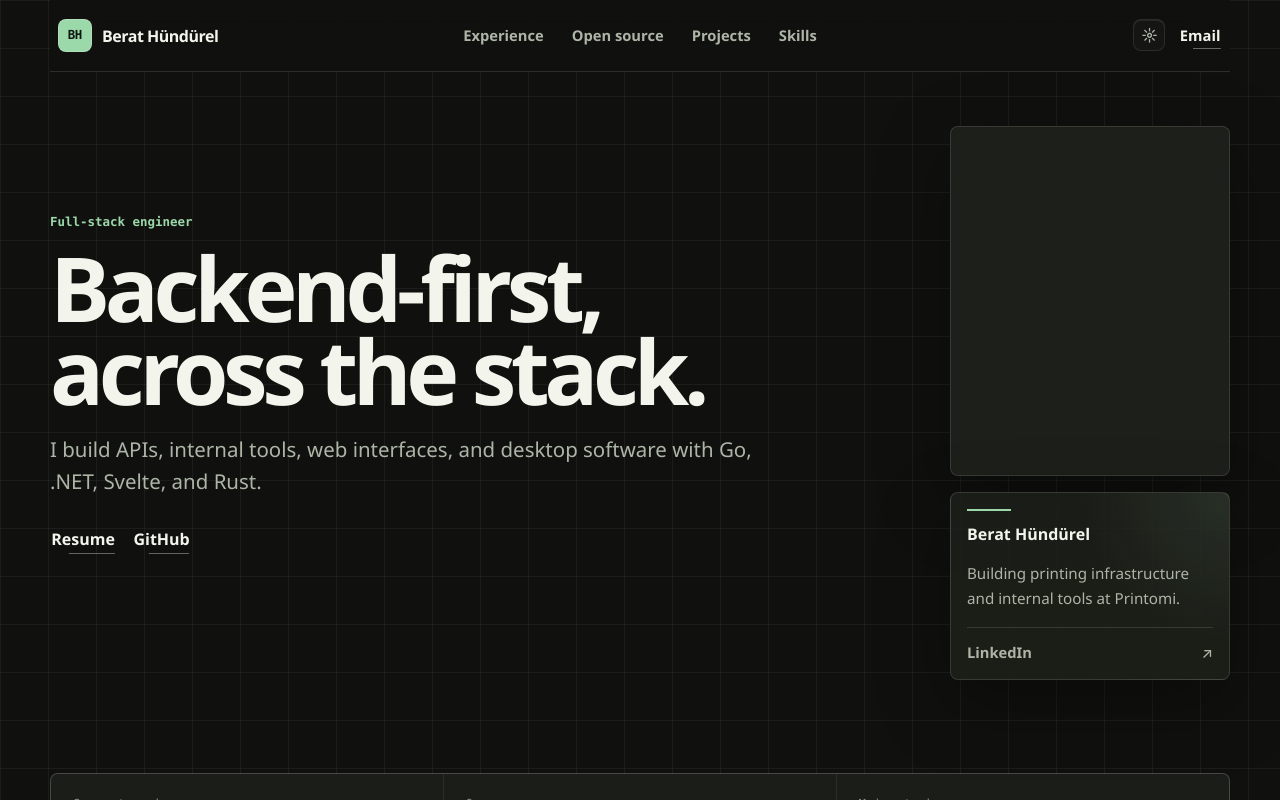
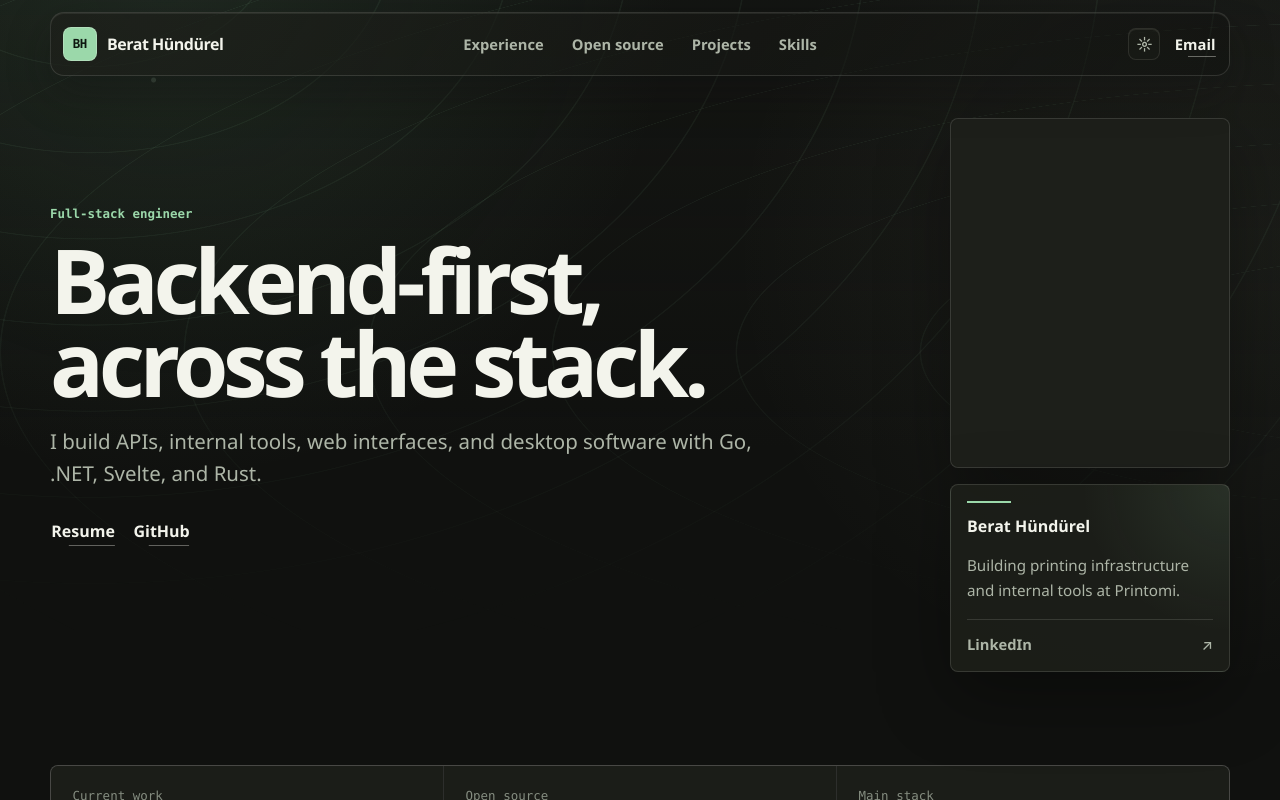
Before and after one commit to BeratHundurel/portfolio, a SvelteKit app: page / in a window 1280 px wide. Shown: the top 800 px of the page. Built offline with nearby package versions, Linux system fonts and the light colour scheme.

Commit message:
Add ambient gradients and frosted header

```diff
--- a/src/routes/layout.css
+++ b/src/routes/layout.css
@@ -16,7 +16,11 @@
 	--accent-soft: rgba(155, 216, 170, 0.12);
 	--profile-glow: rgba(155, 216, 170, 0.1);
 	--accent-text: #0d160f;
-	--grid-line: rgba(243, 244, 236, 0.055);
+	--ambient-primary: rgba(105, 166, 122, 0.14);
+	--ambient-secondary: rgba(204, 215, 180, 0.06);
+	--contour-line: rgba(155, 216, 170, 0.09);
+	--signal-node: rgba(196, 232, 202, 0.22);
+	--field-opacity: 0.78;
 	--grain-opacity: 0.28;
 	--shadow: 0 24px 70px rgba(0, 0, 0, 0.35);
 	--section-wash: linear-gradient(
@@ -50,7 +54,11 @@
 	--accent-soft: rgba(44, 117, 82, 0.11);
 	--profile-glow: rgba(44, 117, 82, 0.16);
 	--accent-text: #f8fff9;
-	--grid-line: rgba(17, 20, 15, 0.055);
+	--ambient-primary: rgba(44, 117, 82, 0.13);
+	--ambient-secondary: rgba(143, 126, 92, 0.08);
+	--contour-line: rgba(44, 117, 82, 0.1);
+	--signal-node: rgba(44, 117, 82, 0.28);
+	--field-opacity: 0.62;
 	--grain-opacity: 0.14;
 	--shadow: 0 14px 36px rgba(33, 43, 28, 0.075);
 	--section-wash: linear-gradient(
@@ -74,18 +82,49 @@ html {
 }
 
 body {
+	position: relative;
+	isolation: isolate;
 	margin: 0;
 	min-width: 320px;
 	min-height: 100dvh;
 	font-family: var(--sans);
 	color: var(--text);
 	background:
-		linear-gradient(90deg, var(--grid-line) 1px, transparent 1px),
-		linear-gradient(var(--grid-line) 1px, transparent 1px), var(--bg);
-	background-size: 48px 48px;
+		radial-gradient(circle at 13% -4%, var(--ambient-primary), transparent 32rem),
+		radial-gradient(circle at 92% 31%, var(--ambient-secondary), transparent 28rem),
+		linear-gradient(180deg, color-mix(in srgb, var(--bg-soft) 42%, transparent), transparent 28rem),
+		var(--bg);
+	background-attachment: fixed;
 	text-rendering: optimizeLegibility;
 	-webkit-font-smoothing: antialiased;
 	-moz-osx-font-smoothing: grayscale;
+}
+
+body::after {
+	position: fixed;
+	inset: 0;
+	z-index: -1;
+	pointer-events: none;
+	content: '';
+	opacity: var(--field-opacity);
+	background:
+		radial-gradient(circle at 12% 10%, var(--signal-node) 0 2px, transparent 3px),
+		radial-gradient(circle at 76% 24%, var(--signal-node) 0 1px, transparent 2px),
+		radial-gradient(circle at 91% 47%, var(--signal-node) 0 2px, transparent 3px),
+		repeating-radial-gradient(
+			ellipse at 7% -9%,
+			transparent 0 4.4rem,
+			var(--contour-line) 4.45rem 4.5rem,
+			transparent 4.55rem 7.35rem
+		),
+		repeating-radial-gradient(
+			ellipse at 109% 44%,
+			transparent 0 6.6rem,
+			var(--contour-line) 6.65rem 6.7rem,
+			transparent 6.75rem 11.5rem
+		);
+	-webkit-mask-image: linear-gradient(to bottom, #000 0%, rgba(0, 0, 0, 0.8) 42%, transparent 82%);
+	mask-image: linear-gradient(to bottom, #000 0%, rgba(0, 0, 0, 0.8) 42%, transparent 82%);
 }
 
 body::before {
@@ -176,20 +215,28 @@ p {
 
 .site-nav {
 	position: sticky;
-	top: 0;
+	top: 0.75rem;
 	z-index: 50;
 	display: flex;
 	align-items: center;
 	justify-content: space-between;
 	gap: 1rem;
 	width: min(1180px, calc(100% - 2rem));
-	height: 72px;
+	height: 64px;
 	margin: 0 auto;
-	border-bottom: 1px solid var(--border);
-	background: color-mix(in srgb, var(--bg) 88%, transparent);
-	backdrop-filter: blur(18px);
-	-webkit-backdrop-filter: blur(18px);
-	padding: 0.5rem;
+	border: 1px solid var(--border);
+	border-radius: calc(var(--radius) + 6px);
+	background: linear-gradient(
+		125deg,
+		color-mix(in srgb, var(--surface) 72%, transparent),
+		color-mix(in srgb, var(--bg) 48%, transparent)
+	);
+	box-shadow:
+		inset 0 1px 0 color-mix(in srgb, var(--text) 7%, transparent),
+		0 16px 44px color-mix(in srgb, var(--bg) 32%, transparent);
+	backdrop-filter: blur(22px) saturate(1.12);
+	-webkit-backdrop-filter: blur(22px) saturate(1.12);
+	padding: 0.75rem;
 }
 
 .brand-lockup,
@@ -1109,6 +1156,7 @@ code {
 
 @media (max-width: 760px) {
 	.site-nav {
+		top: 0.5rem;
 		width: min(100% - 1rem, 1180px);
 		height: 64px;
 		grid-template-columns: auto auto;
```
Also changed, not shown: static/og-image.png.
